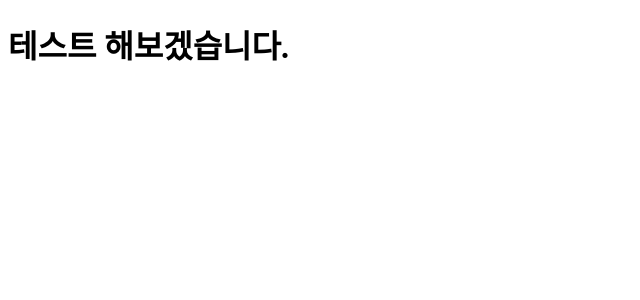
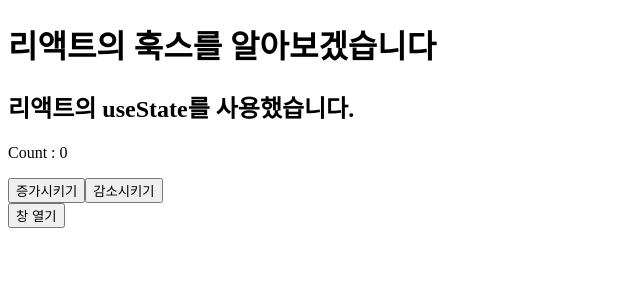
Before and after one commit to krapli441/react_hooks, a React app: page / in a window 1280 px wide. Shown: the top 300 px of the page, without its empty margins (0-640 px from the left). Built offline with nearby package versions, Linux system fonts and the light colour scheme; the HTML template or start-up script is replaced by a standard one.

Commit message:
useState로 숫자 증감시키기 / 모달 창 띄우기를 사용했다.

```diff
--- a/src/views/App.tsx
+++ b/src/views/App.tsx
@@ -1,9 +1,13 @@
 import React from "react";
+import State from "./UseState";
+import Modal from "./UseStateModal";
 
 export default function App() {
   return (
     <>
-      <h1>테스트 해보겠습니다.</h1>
+      <h1>리액트의 훅스를 알아보겠습니다</h1>
+      <State></State>
+      <Modal></Modal>
     </>
   );
 }
--- /dev/null
+++ b/src/views/UseState.tsx
@@ -0,0 +1,15 @@
+import React, { useState } from "react";
+
+export default function state() {
+  const [count, setCount] = useState(0);
+  return (
+    <>
+      <div className="useState">
+        <h2>리액트의 useState를 사용했습니다.</h2>
+        <p>Count : {count}</p>
+        <button onClick={() => setCount(count + 1)}> 증가시키기 </button>
+        <button onClick={() => setCount(count - 1)}> 감소시키기 </button>
+      </div>
+    </>
+  );
+}
--- /dev/null
+++ b/src/views/UseStateModal.tsx
@@ -0,0 +1,30 @@
+import React, { useState } from "react";
+
+export default function ModalExample() {
+  const [isOpen, setIsOpen] = useState(false);
+
+  const openModal = () => {
+    setIsOpen(true);
+  };
+
+  const closeModal = () => {
+    setIsOpen(false);
+  };
+
+  return (
+    <div>
+      <button onClick={openModal}>창 열기</button>
+      {isOpen && (
+        <div className="modal">
+          <div className="modal-content">
+            <span className="닫기" onClick={closeModal}>
+              &times;
+            </span>
+            <h2>useState로 모달 띄우기</h2>
+            <p>모달 창을 띄웠습니다.</p>
+          </div>
+        </div>
+      )}
+    </div>
+  );
+}
```
